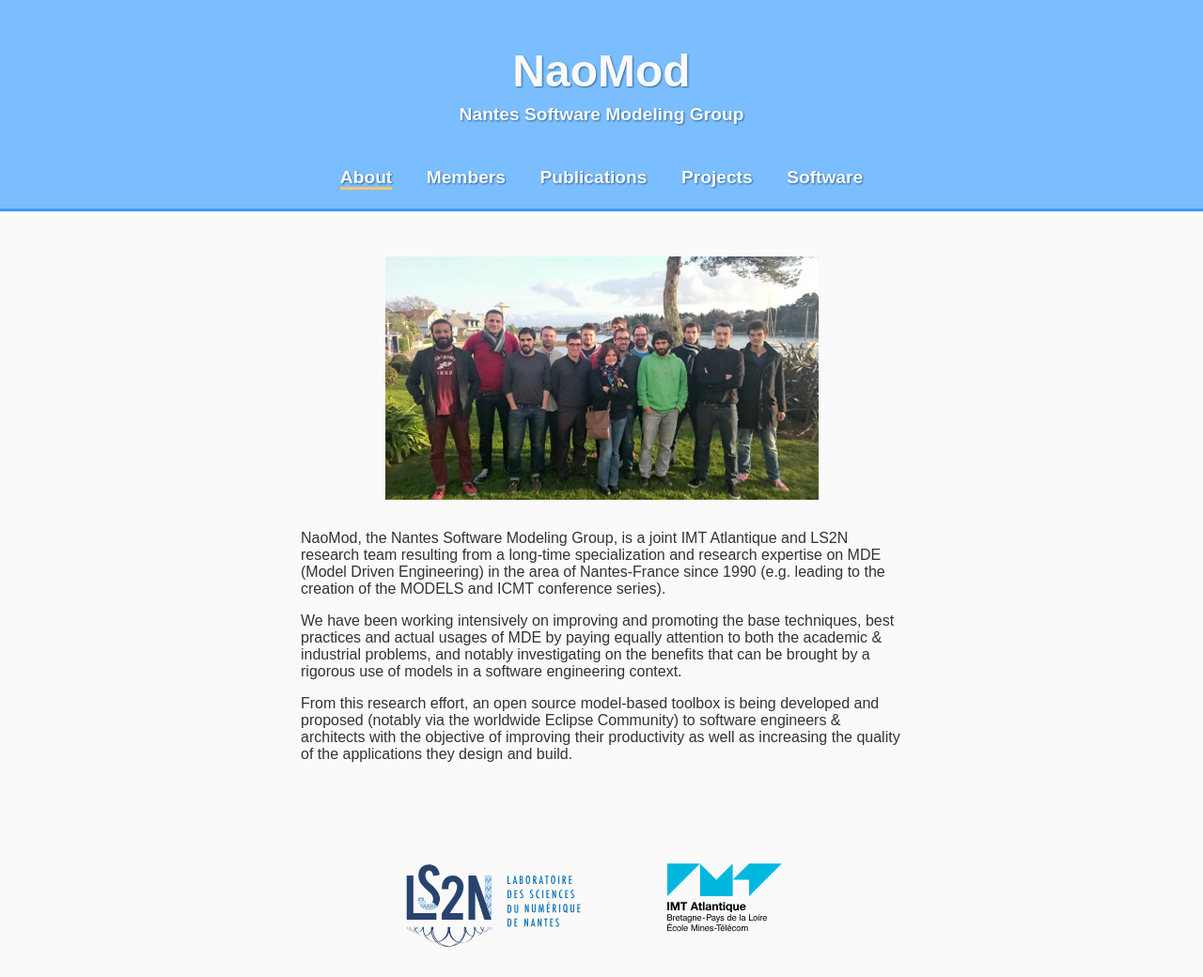
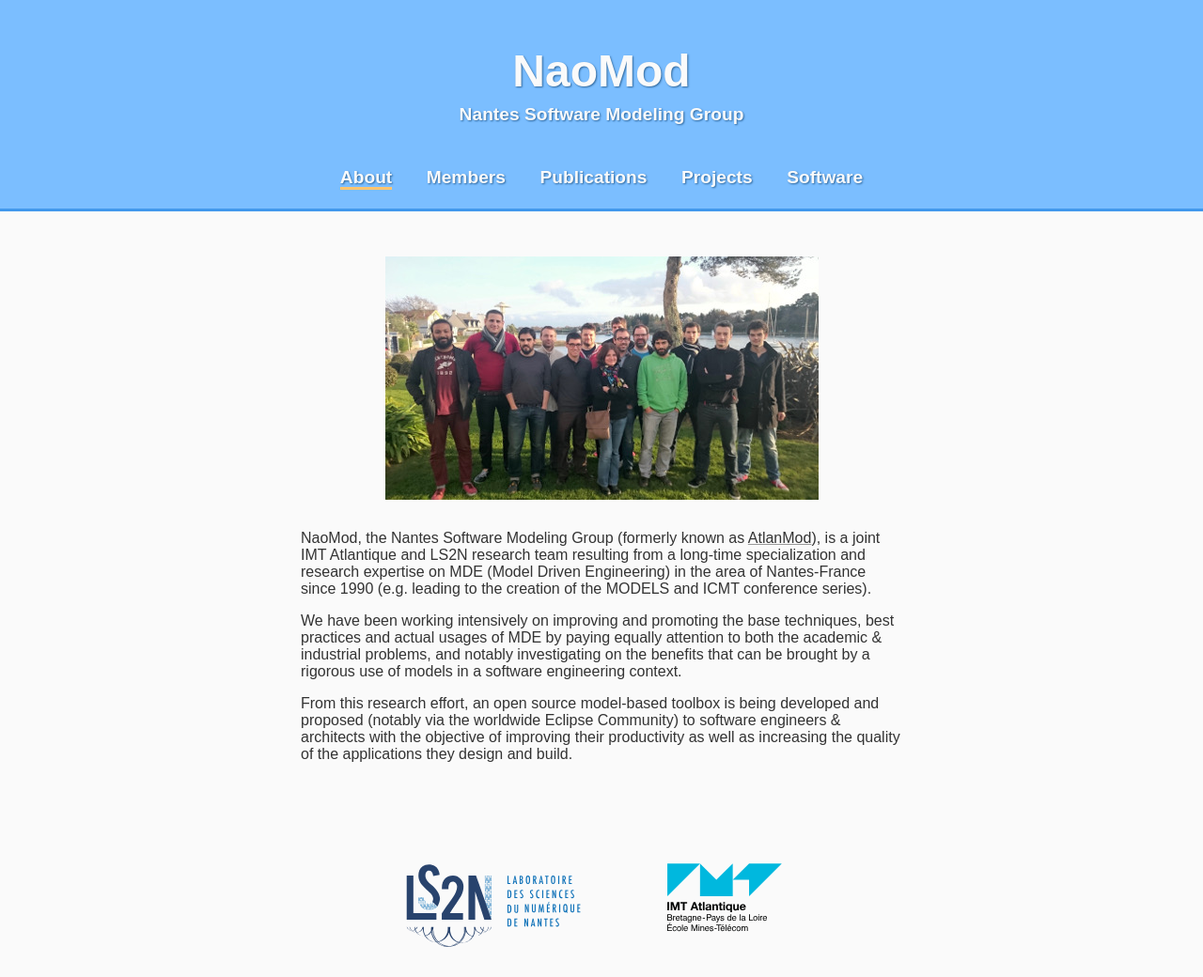
Before and after one commit to NaoMod/naomod.github.io, a Jekyll site: the page built from index.html, in a window 1280 px wide. Shown: the whole page at 94% size. Built offline with Jekyll 4.4.1, drawn with Linux system fonts in a browser that asks for light colours.

Commit message:
Add front page link to former website

```diff
--- a/index.html
+++ b/index.html
@@ -21,10 +21,11 @@ layout: default
 </map>
 <img src="img/team.jpg" alt="Team group photo" usemap="#potw">
 <p>
-  NaoMod, the Nantes Software Modeling Group, is a joint IMT Atlantique
-  and LS2N research team resulting from a long-time specialization and
-  research expertise on MDE (Model Driven Engineering) in the area of
-  Nantes-France since 1990 (e.g. leading to the creation of the MODELS
+  NaoMod, the Nantes Software Modeling Group (formerly known
+  as <a href="http://web.emn.fr/x-info/atlanmod/index.php?title=Main_Page">AtlanMod</a>),
+  is a joint IMT Atlantique and LS2N research team resulting from a long-time
+  specialization and research expertise on MDE (Model Driven Engineering) in the
+  area of Nantes-France since 1990 (e.g. leading to the creation of the MODELS
   and ICMT conference series).
 </p>
 
```
